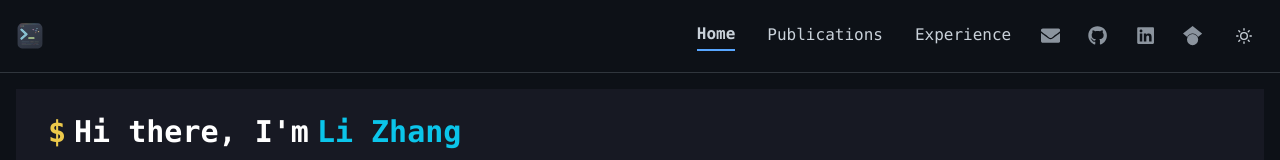
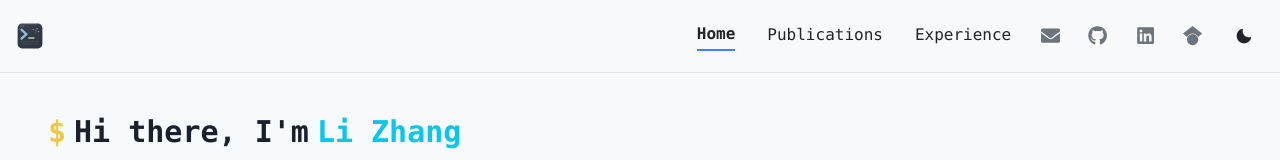
Before and after one commit to lizhang-AIandLaw/lizhang-AIandLaw.github.io, a React (Vite) app: page / in a window 1280 px wide. Shown: the top 160 px of the page. Built offline with nearby package versions, Linux system fonts and the light colour scheme.

Commit message:
Set light mode as default

```diff
--- a/src/main.tsx
+++ b/src/main.tsx
@@ -3,10 +3,11 @@ import ReactDOM from 'react-dom/client'
 import { ChakraProvider } from '@chakra-ui/react'
 import './index.css'
 import App from './App'
+import theme from './theme'
 
 ReactDOM.createRoot(document.getElementById('root')!).render(
   <React.StrictMode>
-    <ChakraProvider>
+    <ChakraProvider theme={theme}>
       <App />
     </ChakraProvider>
   </React.StrictMode>,
--- a/src/theme.ts
+++ b/src/theme.ts
@@ -2,7 +2,7 @@ import { extendTheme } from '@chakra-ui/react'
 
 const theme = extendTheme({
   config: {
-    initialColorMode: 'dark',
+    initialColorMode: 'light',
     useSystemColorMode: false,
   },
   fonts: {
```
